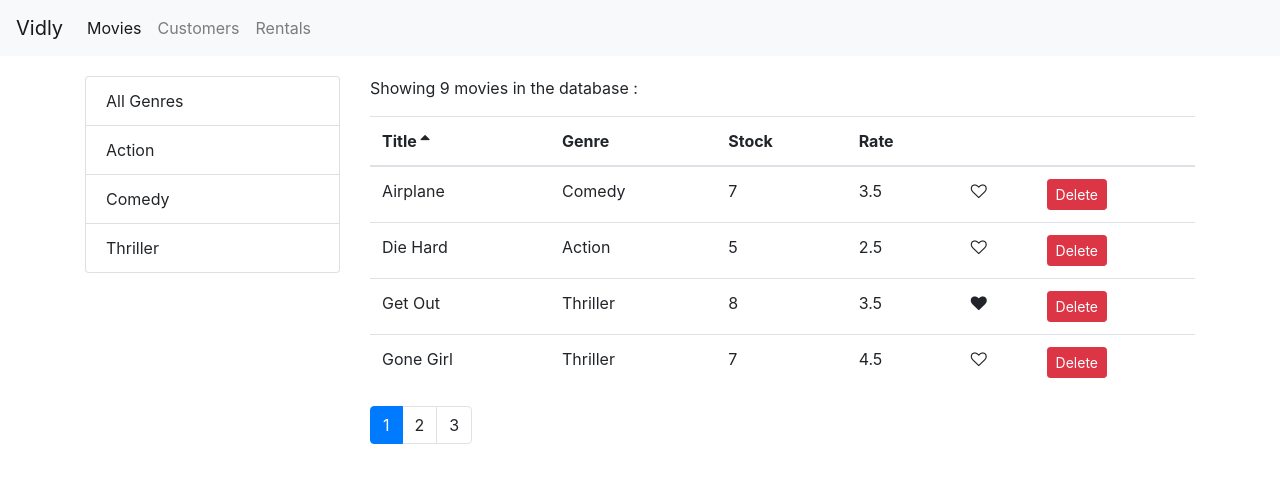
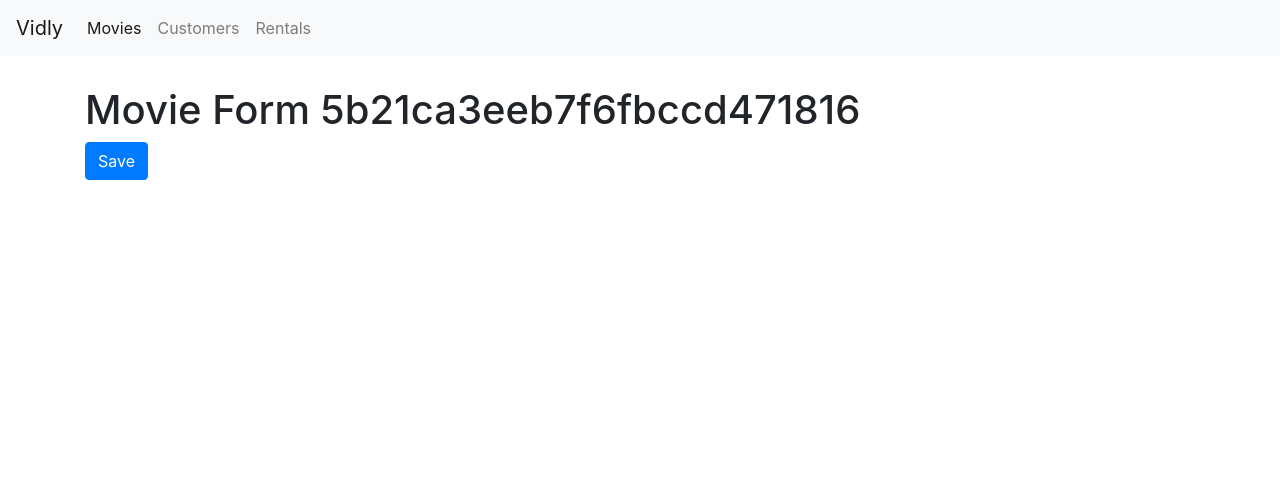
Before and after one commit to mezzouhri/vidly, a React (Create React App) app: page /movies/5b21ca3eeb7f6fbccd471816 in a window 1280 px wide. Shown: the top 482 px of the page. Built offline with nearby package versions, Linux system fonts and the light colour scheme.

Commit message:
fixed bugs

```diff
--- a/src/App.css
+++ b/src/App.css
@@ -25,6 +25,6 @@
   cursor: pointer;
 }
 
-.paddingTop {
-  padding: 20px 0 0 0;
+.navbar {
+  margin-bottom: 30px;
 }
--- a/src/App.js
+++ b/src/App.js
@@ -6,13 +6,15 @@
 import Customers from "./components/customers";
 import Rentals from "./components/rentals";
 import NotFound from "./components/notFound";
+import MovieForm from "./components/movieForm";
 
 function App() {
   return (
     <React.Fragment>
       <NavBar />
-      <main className="container paddingTop">
+      <main className="container">
         <Switch>
+          <Route path="/movies/:id" component={MovieForm} />
           <Route path="/movies" component={Movies} />
           <Route path="/customers" component={Customers} />
           <Route path="/rentals" component={Rentals} />
--- /dev/null
+++ b/src/components/movieForm.jsx
@@ -0,0 +1,17 @@
+import React from "react";
+
+const MovieForm = ({ match, history }) => {
+  return (
+    <div>
+      <h1>Movie Form {match.params.id}</h1>
+      <button
+        className="btn btn-primary"
+        onClick={() => history.replace("/movies")}
+      >
+        Save
+      </button>
+    </div>
+  );
+};
+
+export default MovieForm;
--- a/src/components/moviesTable.jsx
+++ b/src/components/moviesTable.jsx
@@ -1,10 +1,15 @@
 import React, { Component } from "react";
 import Like from "./common/like";
 import Table from "./common/table";
+import { Link } from "react-router-dom";
 
 class MoviesTable extends Component {
   columns = [
-    { path: "title", label: "Title" },
+    {
+      path: "title",
+      label: "Title",
+      content: movie => <Link to={`/movies/${movie._id}`}>{movie.title}</Link>
+    },
     { path: "genre.name", label: "Genre" },
     { path: "numberInStock", label: "Stock" },
     { path: "dailyRentalRate", label: "Rate" },
```
